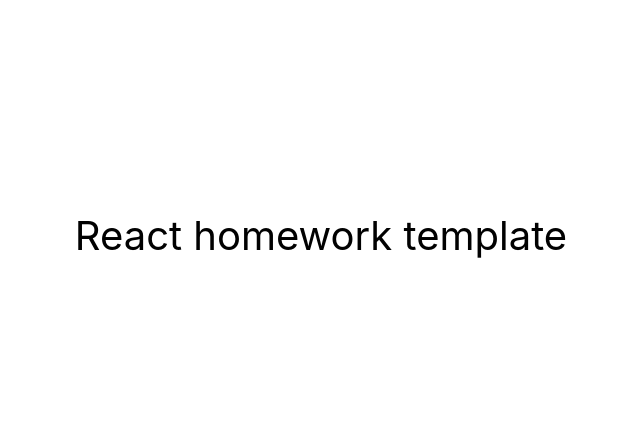
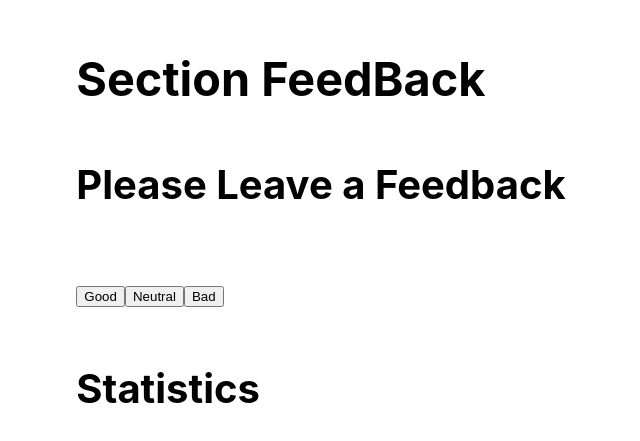
Before and after one commit to Enma04/goit-react-hw-02-feedback, a React (Create React App) app: page / in a window 1280 px wide. Shown: the part 165-606 px from the top of the page, without its empty margins (319-959 px from the left). Built offline with nearby package versions, Linux system fonts and the light colour scheme.

Commit message:
Creacion del componente FeddBack

```diff
--- a/src/components/App.jsx
+++ b/src/components/App.jsx
@@ -1,3 +1,5 @@
+import FeedBack from "./FeedBack/FeedBack";
+
 export const App = () => {
   return (
     <div
@@ -10,7 +12,8 @@ export const App = () => {
         color: '#010101'
       }}
     >
-      React homework template
+      <FeedBack />
+
     </div>
   );
 };
--- /dev/null
+++ b/src/components/FeedBack/FeedBack.jsx
@@ -0,0 +1,27 @@
+import React, { Component } from "react";
+//import css from "./FeedBack.module.css";
+
+export default class FeedBack extends Component {
+    static defaultProps = {};
+
+    static propTypes = {};
+
+    render() {
+
+        const { children } = this.props;
+
+        return (
+            <section className="feedBackSec">
+                <h3> Section FeedBack </h3>
+                <h4>Please Leave a Feedback</h4>
+                <div>
+                    <button>Good</button>
+                    <button>Neutral</button>
+                    <button>Bad</button>
+                </div>
+                <h4>Statistics</h4>
+                {children}
+            </section>
+        );
+    }
+}
```
Also changed, not shown: src/components/FeedBack/FeedBack.module.css (added).
